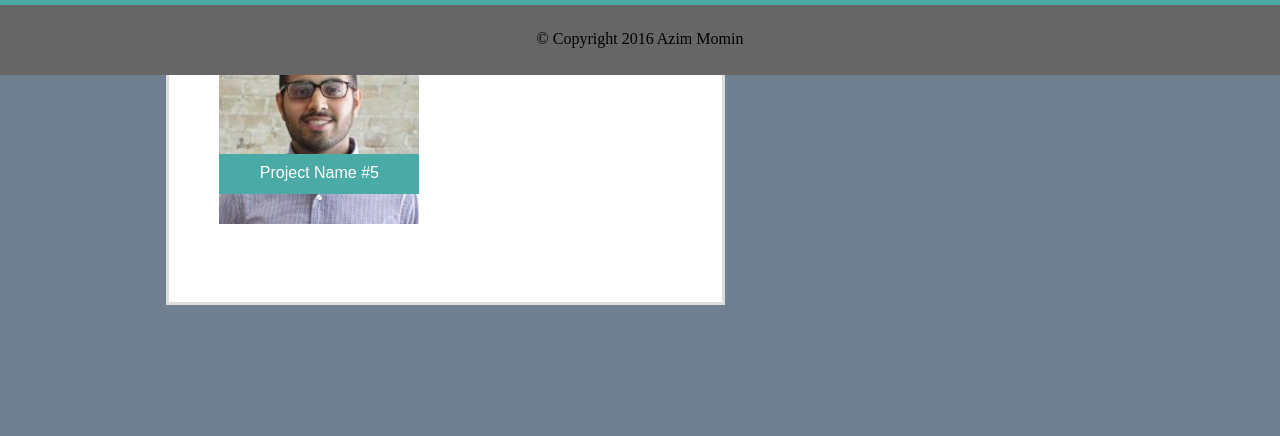
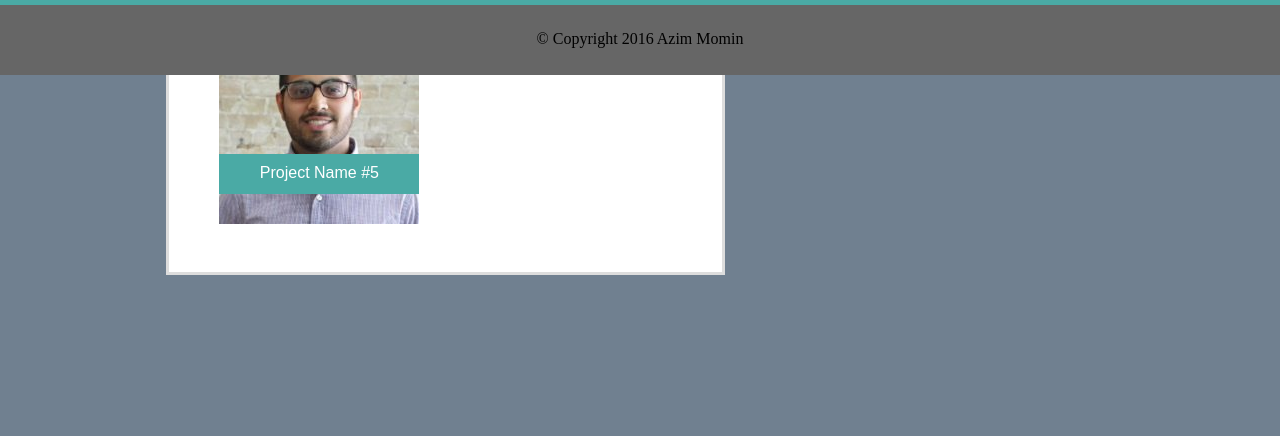
Before and after one commit to azimmomin123/Basic-Portfolio, a PHP site: page /portfolio.html in a window 1280 px wide. Shown: the part 725-1161 px from the top of the page. Before the commit the page ends 1030 px from the top, so only its background shows below. Run offline with PHP 8.4, Linux system fonts and the light colour scheme.

Commit message:
Changes to fotter on portfolio and contact page

```diff
--- a/assets/css/style.css
+++ b/assets/css/style.css
@@ -97,9 +97,10 @@ form, p{
 
 #main{
 	width: 52%;
+
 	background-color: #ffffff;
 	border: solid #dddddd;
-	padding-bottom: 30px;
+	/*padding-bottom: 5px;*/
 	padding-right: 30px;
 	padding-left: 30px;
 	padding-top: 10px;
@@ -145,6 +146,10 @@ form, p{
 	margin-top: 60%;
 }
 
+.textbox2{
+	margin-top: 85%;
+}
+
 .portfolioImg{
 	width: 200px;
 	height: 200px;
--- a/contact.html
+++ b/contact.html
@@ -48,6 +48,7 @@
 
 		</aside>
 	</section>
+	<div class="textbox1"></div>
 	<!-- Footer -->
 	<footer>© Copyright 2016 Azim Momin</footer>
 </body>
--- a/portfolio.html
+++ b/portfolio.html
@@ -74,6 +74,7 @@
 
 		</aside>
 	</section>
+	<div class="textbox2"></div>
 	<!-- Footer -->
 	<footer>© Copyright 2016 Azim Momin</footer>
 </body>
```
